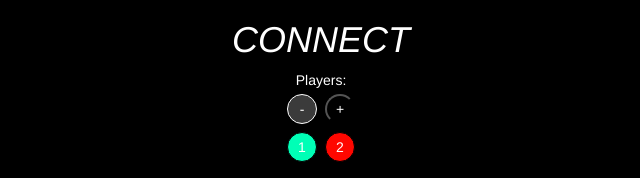
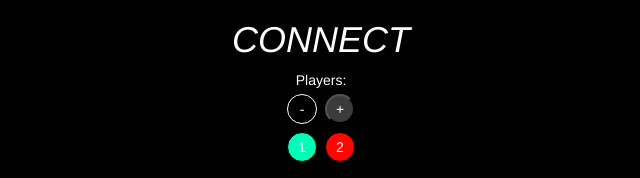
Before and after one commit to esmyser/connect4, a React app: page / in a window 1280 px wide. Shown: the top 178 px of the page, without its empty margins (319-959 px from the left). Built offline with nearby package versions, Linux system fonts and the light colour scheme.

Commit message:
add player style

```diff
--- a/public/style.css
+++ b/public/style.css
@@ -155,9 +155,13 @@ body {
     border: 1px solid #00b8ff;
 }
 */
+.add-remove-player {
+    background: rgba(128, 128, 128, .46);
+}
+
 .add-remove-player:disabled {
     border: 1px solid white;
-    background: rgba(128, 128, 128, .46);
+    background: black;
 }
 
 .board-kind {
```
